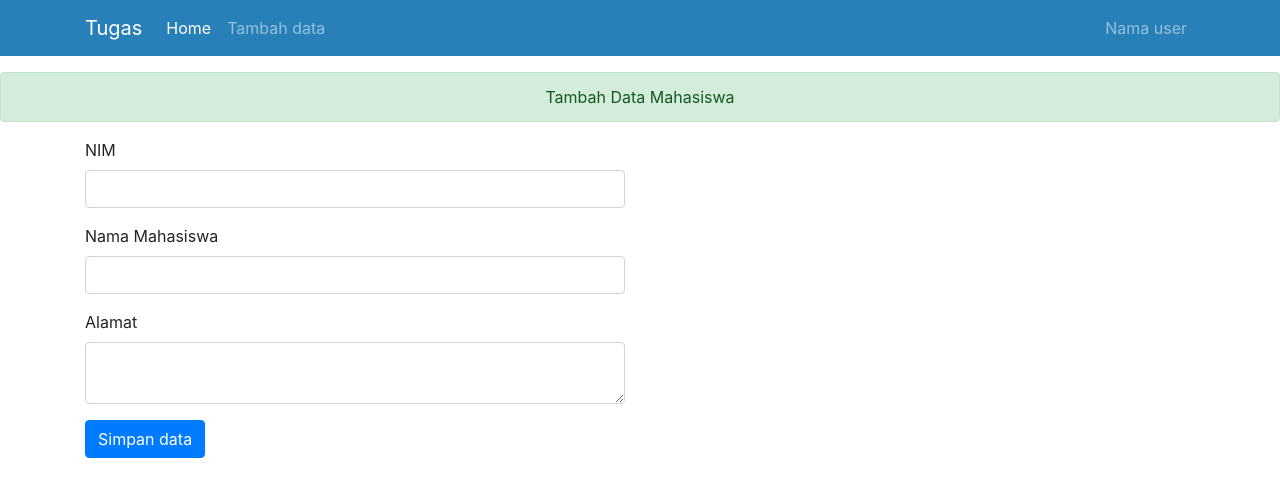
After one commit to pahrulirfan/web-lanjut-si-2020, a CodeIgniter app: page /ci/index.php/mahasiswa/tambah in a window 1280 px wide. The commit adds this page. Shown: the top 497 px of the page. Run offline with CodeIgniter, Linux system fonts and the light colour scheme; some libraries are stand-ins or nearby versions.

Commit message:
create data mahasiswa

```diff
--- a/application/controllers/Mahasiswa.php
+++ b/application/controllers/Mahasiswa.php
@@ -32,4 +32,22 @@ class Mahasiswa extends CI_Controller
 	{
 		echo 'D3 Sistem Informasi';
 	}
+
+	public function tambah()
+	{
+		$this->load->view('mahasiswa/v_tambah');
+	}
+
+	public function simpan_data()
+	{
+		$data = [
+			'nim' => $this->input->post('nim'),
+			'nama' => $this->input->post('nama'),
+			'alamat' => $this->input->post('alamat'),
+		];
+
+		$this->m_mahasiswa->create($data);
+		redirect('mahasiswa/index','refresh');
+	}
+
 }
--- a/application/models/m_mahasiswa.php
+++ b/application/models/m_mahasiswa.php
@@ -7,7 +7,11 @@ class m_mahasiswa extends CI_Model
 	public function getAll()
 	{
 		// SELECT * FROM mahasiswa
-		return $this->db->get($this->tabel)
-					->result();
+		return $this->db->get($this->tabel)->result();
+	}
+
+	public function create($object)
+	{
+		return $this->db->insert($this->tabel, $object);
 	}
 }
--- /dev/null
+++ b/application/views/mahasiswa/v_tambah.php
@@ -0,0 +1,54 @@
+<!doctype html>
+<html lang="en">
+<head>
+	<title>Data Mahasiswa</title>
+
+	<link rel="stylesheet"
+	href="<?= base_url('assets/bootstrap/css/bootstrap.min.css'); ?>">
+
+</head>
+<body>
+	<nav class="navbar navbar-expand-lg navbar-dark" style="background-color: #2980b9">
+		<div class="container">
+			<a class="navbar-brand" href="#">Tugas</a>
+			<div class="navbar-nav mr-auto">
+				<a href="#" class="nav-link active">Home</a>
+				<a href="#" class="nav-link">Tambah data</a>
+			</div>
+			<div class="navbar-nav ml-auto">
+				<a href="#" class="nav-link">Nama user</a>
+			</div>
+		</div>
+	</nav>
+
+	<div class="alert alert-success text-center mt-3">
+		Tambah Data Mahasiswa
+	</div>
+
+	<div class="container">
+		<div class="row">
+			<div class="col-md-6">
+				<form action="<?= site_url('mahasiswa/simpan_data') ?>" method="post">
+					<div class="form-group">
+						<label>NIM</label>
+						<input type="text" name="nim" class="form-control">
+					</div>
+					<div class="form-group">
+						<label>Nama Mahasiswa</label>
+						<input type="text" name="nama" class="form-control">
+					</div>
+					<div class="form-group">
+						<label>Alamat</label>
+						<textarea class="form-control" name="alamat"></textarea>
+					</div>
+					<div class="form-group">
+						<button type="submit" name="submit" class="btn btn-primary">
+							Simpan data
+						</button>
+					</div>
+				</form>
+			</div>
+		</div>
+	</div>
+</body>
+</html>
```
Also changed, not shown: application/views/mahasiswa/v_index.php (+1 -7 lines).
